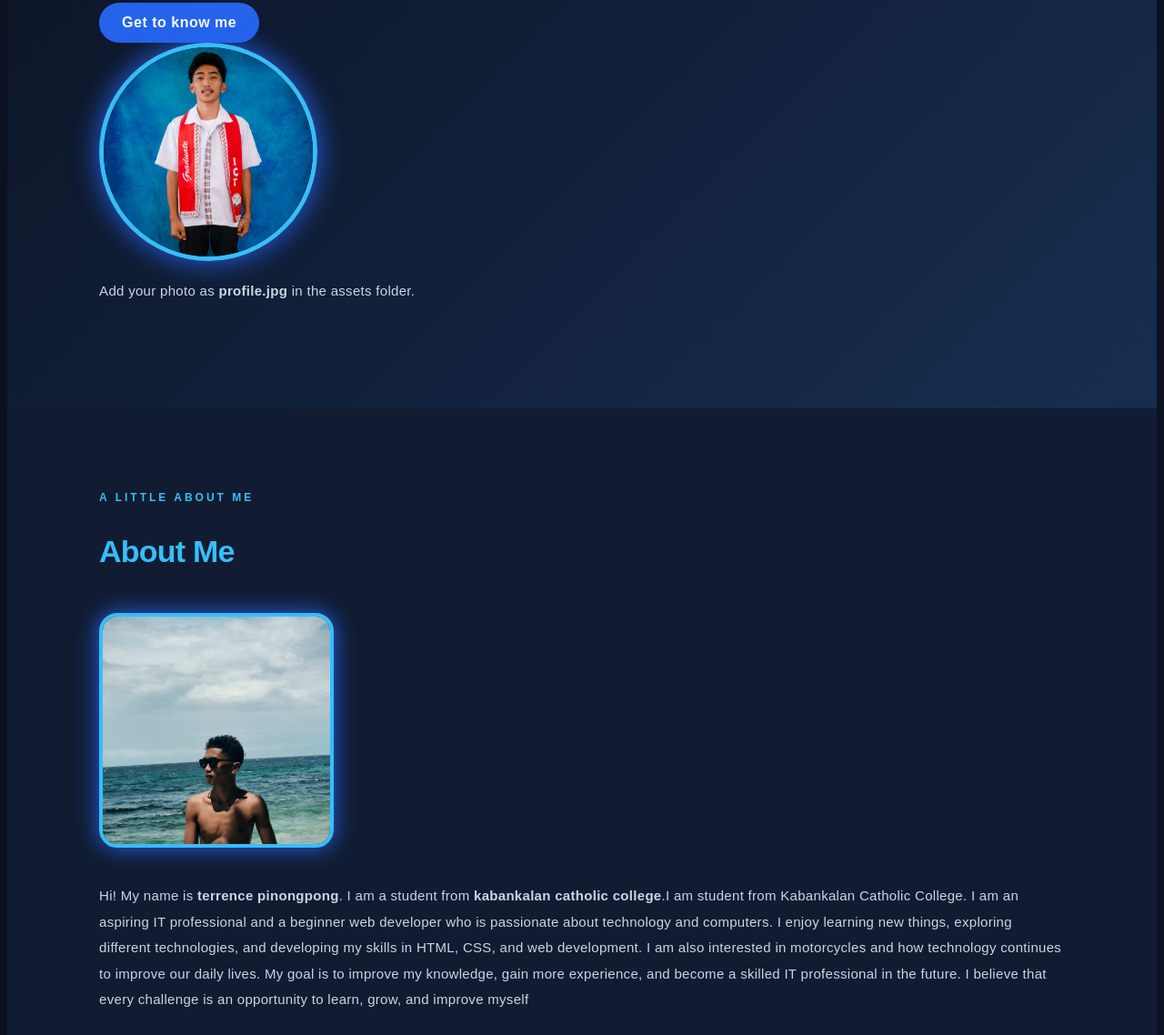
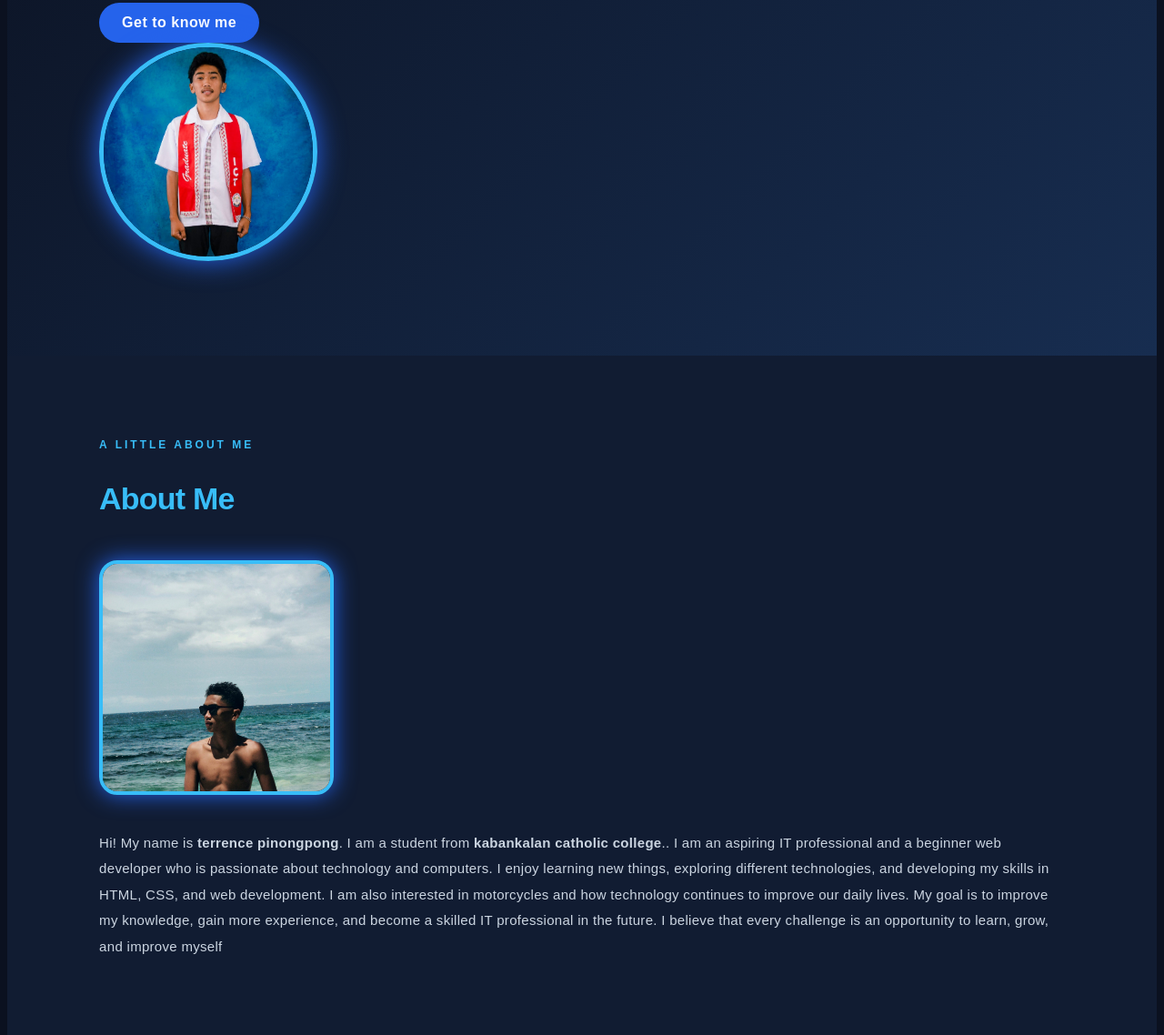
Before and after one commit to pinongpongterrence9-max/MY-1-PORTFOLIO, a plain HTML site: page index.html in a window 1280 px wide. Shown: the part 474-1612 px from the top of the page at 91% size. Drawn offline with Linux system fonts and the light colour scheme.

Commit message:
Add files via upload

```diff
--- a/index.html
+++ b/index.html
@@ -30,7 +30,6 @@
       </div>
       <div class="profile-frame">
         <img src="assets/profile.jpg" alt="Terrence V. Pinongpong">
-        <p>Add your photo as <strong>profile.jpg</strong> in the assets folder.</p>
       </div>
     </section>
 
@@ -40,7 +39,7 @@
                         alt="My About Me Picture"
                         class="about-photo">
 
-      <p>Hi! My name is <strong>terrence pinongpong</strong>. I am a student from <strong>kabankalan catholic college</strong>.I am student from Kabankalan Catholic College. I am an aspiring IT professional and a beginner web developer who is passionate about technology and computers.
+      <p>Hi! My name is <strong>terrence pinongpong</strong>. I am a student from <strong>kabankalan catholic college</strong>.. I am an aspiring IT professional and a beginner web developer who is passionate about technology and computers.
 
 I enjoy learning new things, exploring different technologies, and developing my skills in HTML, CSS, and web development. I am also interested in motorcycles and how technology continues to improve our daily lives.
 
```
